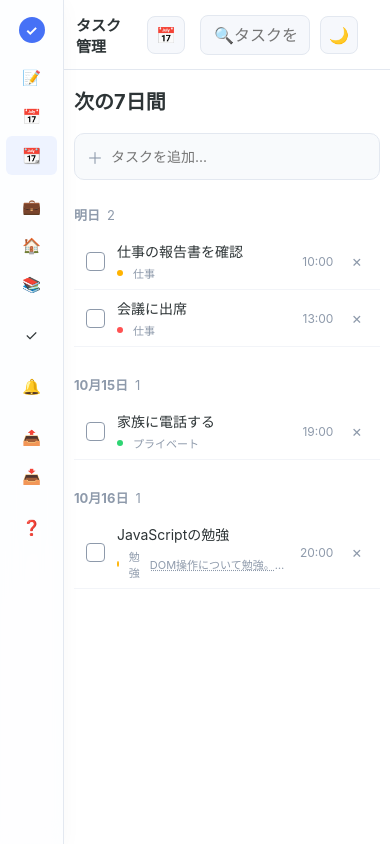
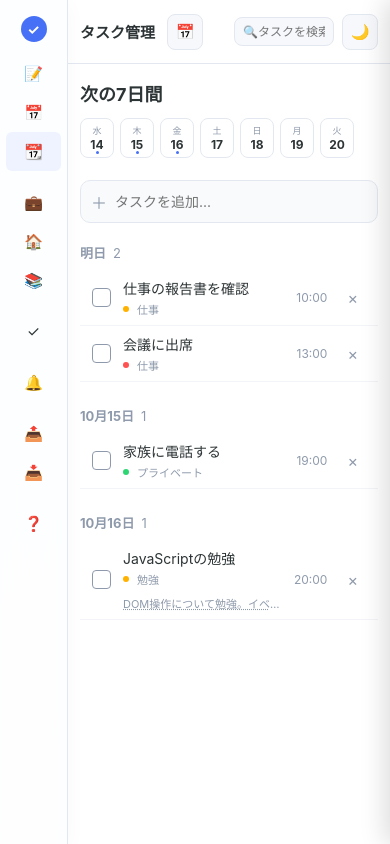
Before and after one commit to aaally-ux/Todo_app, a plain HTML site: page index.html in a window 390 px wide. Both pictures are taken after a click on the button "次の7日間". Drawn offline with Linux system fonts and the light colour scheme.

Commit message:
10.13.⑥

```diff
--- a/index.html
+++ b/index.html
@@ -117,9 +117,11 @@
       .app {
         display: flex;
         height: 100vh;
+        height: 100dvh;
         overflow: hidden;
         padding: 12px;
         gap: 12px;
+        position: relative;
       }
 
       /* =========================
@@ -140,6 +142,8 @@
         box-shadow: 0 4px 20px rgba(0, 0, 0, 0.03);
         overflow-y: auto;
         overflow-x: hidden;
+        transition: width 0.3s, padding 0.3s;
+        flex-shrink: 0;
       }
 
       .logo {
@@ -182,6 +186,7 @@
         color: var(--sub-text);
         font-size: 11px;
         font-weight: 600;
+        white-space: nowrap;
       }
 
       .nav-item {
@@ -261,14 +266,13 @@
 ========================= */
 
       .header {
-        height: 70px;
+        min-height: 64px;
+        padding: 10px 20px;
 
         display: flex;
         align-items: center;
         justify-content: space-between;
-        gap: 15px;
-
-        padding: 0 30px;
+        gap: 12px;
 
         background: var(--white);
         border-bottom: 1px solid var(--border);
@@ -280,12 +284,15 @@
       .header-left-group {
         display: flex;
         align-items: center;
-        gap: 16px;
+        gap: 12px;
+        min-width: 0;
+        flex-shrink: 1;
       }
 
       .header-title {
-        font-size: 19px;
+        font-size: 18px;
         font-weight: 700;
+        white-space: nowrap;
       }
 
       /* 「次の予定」ウィジェット */
@@ -296,12 +303,14 @@
         background: var(--primary-light);
         border: 1px solid rgba(70, 113, 246, 0.2);
         border-radius: 20px;
-        padding: 5px 14px;
+        padding: 5px 12px;
         font-size: 12px;
         color: var(--primary);
-        max-width: 260px;
+        max-width: 240px;
         cursor: pointer;
         transition: 0.15s;
+        flex-shrink: 1;
+        min-width: 0;
       }
 
       .header-upcoming:hover {
@@ -316,6 +325,7 @@
         padding: 2px 6px;
         border-radius: 10px;
         white-space: nowrap;
+        flex-shrink: 0;
       }
 
       .upcoming-content {
@@ -331,12 +341,12 @@
         background: var(--search-bg);
         border: 1px solid var(--border);
         border-radius: 8px;
-        width: 38px;
-        height: 38px;
+        width: 36px;
+        height: 36px;
         display: flex;
         align-items: center;
         justify-content: center;
-        font-size: 16px;
+        font-size: 15px;
         transition: 0.15s;
         color: var(--text);
         flex-shrink: 0;
@@ -346,6 +356,31 @@
         background: var(--primary-light);
         border-color: var(--primary);
         color: var(--primary);
+      }
+
+      .header-right {
+        display: flex;
+        align-items: center;
+        gap: 8px;
+        flex-shrink: 0;
+      }
+
+      .search {
+        width: 180px;
+        max-width: 100%;
+        padding: 8px 12px;
+        border: 1px solid var(--border);
+        border-radius: 8px;
+        outline: none;
+        background: var(--search-bg);
+        color: var(--text);
+        font-size: 13px;
+        transition: width 0.2s;
+      }
+
+      .search:focus {
+        border-color: var(--primary);
+        background: var(--white);
       }
 
       /* =========================
@@ -359,7 +394,7 @@
         align-items: center;
         justify-content: center;
         background: var(--modal-overlay);
-        z-index: 100;
+        z-index: 300;
       }
 
       .calendar-modal.show {
@@ -474,7 +509,7 @@
         align-items: center;
         justify-content: center;
         background: var(--modal-overlay);
-        z-index: 200;
+        z-index: 300;
       }
 
       .memo-modal.show {
@@ -534,8 +569,9 @@
         display: none;
         align-items: center;
         gap: 6px;
-        margin-left: 20px;
-        margin-right: auto;
+        overflow-x: auto;
+        padding-bottom: 4px;
+        max-width: 100%;
       }
 
       .week-strip.show {
@@ -555,6 +591,7 @@
         cursor: pointer;
         position: relative;
         transition: 0.15s;
+        flex-shrink: 0;
       }
 
       .week-strip-item:hover {
@@ -595,28 +632,6 @@
         background: white;
       }
 
-      .header-right {
-        display: flex;
-        align-items: center;
-        gap: 10px;
-        margin-right: 20px;
-      }
-
-      .search {
-        width: 240px;
-        padding: 9px 13px;
-        border: 1px solid var(--border);
-        border-radius: 8px;
-        outline: none;
-        background: var(--search-bg);
-        color: var(--text);
-      }
-
-      .search:focus {
-        border-color: var(--primary);
-        background: var(--white);
-      }
-
       /* =========================
    コンテンツ
 ========================= */
@@ -634,7 +649,7 @@
 
       .task-area {
         flex: 1;
-        padding: 28px 35px;
+        padding: 20px 24px;
         overflow-y: auto;
       }
 
@@ -642,16 +657,18 @@
         display: flex;
         align-items: center;
         justify-content: space-between;
+        gap: 12px;
         margin-bottom: 18px;
+        flex-wrap: wrap;
       }
 
       .page-title {
-        font-size: 24px;
+        font-size: 22px;
         font-weight: 700;
       }
 
       .page-subtitle {
-        margin-top: 5px;
+        margin-top: 4px;
         color: var(--sub-text);
         font-size: 13px;
         display: none;
@@ -661,10 +678,11 @@
       .delete-all-button {
         border: 1px solid var(--border);
         border-radius: 9px;
-        padding: 10px 17px;
+        padding: 8px 14px;
         background: var(--white);
         color: var(--sub-text);
         font-weight: 600;
+        font-size: 13px;
         display: none;
         transition: 0.15s;
       }
@@ -686,11 +704,11 @@
       .add-task {
         display: flex;
         gap: 10px;
-        margin-bottom: 25px;
+        margin-bottom: 20px;
         background: var(--add-bg);
         border: 1px solid var(--border);
         border-radius: 10px;
-        padding: 6px 12px;
+        padding: 8px 14px;
         align-items: center;
         transition: 0.2s;
         cursor: pointer;
@@ -723,7 +741,7 @@
         width: 100%;
         border: 0;
         outline: none;
-        padding: 8px 0;
+        padding: 6px 0;
         background: transparent;
         font-size: 14px;
         pointer-events: none;
@@ -735,14 +753,14 @@
 ========================= */
 
       .task-group {
-        margin-bottom: 28px;
+        margin-bottom: 24px;
       }
 
       .group-title {
         display: flex;
         align-items: center;
         gap: 7px;
-        margin-bottom: 9px;
+        margin-bottom: 8px;
         font-size: 13px;
         font-weight: 700;
         color: var(--sub-text);
@@ -761,7 +779,7 @@
         display: flex;
         align-items: center;
         gap: 12px;
-        min-height: 52px;
+        min-height: 50px;
         padding: 8px 12px;
         border-bottom: 1px solid var(--task-border);
         background: transparent;
@@ -841,17 +859,18 @@
       .task-meta {
         display: flex;
         align-items: center;
-        gap: 10px;
-        margin-top: 4px;
+        gap: 8px;
+        margin-top: 3px;
         color: var(--sub-text);
         font-size: 11px;
+        flex-wrap: wrap;
       }
 
       .task-memo-preview {
         overflow: hidden;
         text-overflow: ellipsis;
         white-space: nowrap;
-        max-width: 250px;
+        max-width: 200px;
         cursor: pointer;
         color: var(--sub-text);
         text-decoration: underline dotted;
@@ -865,6 +884,7 @@
         width: 6px;
         height: 6px;
         border-radius: 50%;
+        flex-shrink: 0;
       }
 
       .priority.high {
@@ -882,6 +902,7 @@
       .task-time {
         color: var(--sub-text);
         font-size: 12px;
+        flex-shrink: 0;
       }
 
       .delete-task {
@@ -890,6 +911,8 @@
         background: transparent;
         opacity: 0;
         transition: 0.15s;
+        padding: 4px 8px;
+        font-size: 16px;
       }
 
       .task:hover .delete-task {
@@ -901,20 +924,37 @@
       }
 
       /* =========================
-   詳細パネル
-========================= */
+   詳細パネル＆オーバーレイ
+========================= */
+
+      .detail-overlay {
+        display: none;
+        position: fixed;
+        inset: 0;
+        background: var(--modal-overlay);
+        z-index: 140;
+        opacity: 0;
+        transition: opacity 0.25s ease;
+      }
+
+      .detail-overlay.show {
+        display: block;
+        opacity: 1;
+      }
 
       .detail {
         width: var(--detail-width);
         background: var(--white);
         border-left: 1px solid var(--border);
-        padding: 24px 28px;
+        padding: 20px 22px;
         overflow-y: auto;
         display: flex;
         flex-direction: column;
         transition:
           background 0.3s,
-          border-color 0.3s;
+          border-color 0.3s,
+          transform 0.25s ease;
+        flex-shrink: 0;
       }
 
       .detail-body {
@@ -936,7 +976,7 @@
         display: flex;
         justify-content: space-between;
         align-items: center;
-        margin-bottom: 20px;
+        margin-bottom: 18px;
       }
 
       .detail-header h2 {
@@ -948,23 +988,25 @@
         border: 0;
         background: transparent;
         color: var(--sub-text);
-        font-size: 18px;
+        font-size: 20px;
+        padding: 4px 8px;
+        cursor: pointer;
       }
 
       .detail-title {
         width: 100%;
-        padding: 10px 0;
+        padding: 8px 0;
         border: 0;
         border-bottom: 1px solid var(--border);
         outline: none;
-        font-size: 17px;
+        font-size: 16px;
         font-weight: 600;
         background: transparent;
         color: var(--text);
       }
 
       .detail-row {
-        padding: 14px 0;
+        padding: 12px 0;
         border-bottom: 1px solid var(--task-border);
       }
 
@@ -1026,7 +1068,7 @@
 
       .detail textarea {
         width: 100%;
-        min-height: 140px;
+        min-height: 120px;
         resize: vertical;
         border: 1px solid var(--border);
         border-radius: 6px;
@@ -1052,7 +1094,7 @@
 
       .save-detail-btn {
         flex: 1;
-        padding: 11px;
+        padding: 10px;
         border: 0;
         border-radius: 8px;
         font-weight: 600;
@@ -1071,25 +1113,56 @@
 ========================= */
 
       .empty {
-        padding: 50px 20px;
+        padding: 40px 20px;
         text-align: center;
         color: var(--sub-text);
       }
 
-      /* =========================
-   スマホ対応メディアクエリ
-========================= */
-
+      /* =========================================================
+   レスポンシブ（画面分割・タブレット・画面幅短縮時の最適化）
+========================================================= */
+
+      /* 画面を半分にした時（1024px以下）のレイアウト調整 */
+      @media (max-width: 1024px) {
+        .sidebar {
+          width: 68px;
+          padding: 12px 6px;
+        }
+
+        .logo {
+          justify-content: center;
+          padding: 4px 0 12px;
+        }
+
+        .logo-text,
+        .sidebar-title,
+        .nav-text,
+        .nav-count {
+          display: none;
+        }
+
+        .nav-item {
+          justify-content: center;
+          padding: 10px 0;
+        }
+
+        .header-upcoming {
+          max-width: 160px;
+        }
+
+        .search {
+          width: 130px;
+        }
+      }
+
+      /* 画面幅900px以下（画面を細めに半分分割した場合） */
       @media (max-width: 900px) {
         .app {
           padding: 0;
           gap: 0;
-          height: 100dvh;
         }
 
         .sidebar {
-          width: 64px;
-          padding: 12px 6px;
           border-radius: 0;
           border-top: 0;
           border-bottom: 0;
@@ -1101,51 +1174,32 @@
           border: 0;
         }
 
-        .logo {
-          justify-content: center;
-          padding: 5px 0 15px;
-        }
-
-        .logo-text,
-        .nav-text,
-        .sidebar-title,
-        .nav-count {
-          display: none;
-        }
-
-        .nav-item {
-          justify-content: center;
-          padding: 10px 0;
-        }
-
+        /* 詳細パネルをドロワー化 */
         .detail {
-          display: none;
           position: fixed;
-          inset: 0;
-          width: 100%;
-          height: 100%;
+          top: 0;
+          right: 0;
+          bottom: 0;
+          width: 320px;
+          max-width: 85vw;
           z-index: 150;
-          border-left: none;
-          border-radius: 0;
-          padding: 20px;
+          box-shadow: -4px 0 25px rgba(0, 0, 0, 0.15);
+          transform: translateX(100%);
         }
 
         .detail.mobile-show {
-          display: flex;
-        }
-
-        .task-area {
-          padding: 20px 16px;
-        }
-
-        .search {
-          width: 140px;
-        }
-      }
-
-      @media (max-width: 600px) {
+          transform: translateX(0);
+        }
+
+        .delete-task {
+          opacity: 1;
+        }
+      }
+
+      /* 画面幅640px以下（完全なスマホ・狭いウィンドウ幅） */
+      @media (max-width: 640px) {
         .header {
-          padding: 0 12px;
+          padding: 8px 12px;
         }
 
         .header-title {
@@ -1157,28 +1211,26 @@
         }
 
         .search {
-          width: 110px;
+          width: 100px;
+          font-size: 12px;
+          padding: 6px 8px;
         }
 
         .task-area {
-          padding: 16px 10px;
+          padding: 16px 12px;
         }
 
         .page-title {
-          font-size: 20px;
-        }
-
-        .week-strip {
-          display: none !important;
+          font-size: 18px;
+        }
+
+        .week-strip-item {
+          width: 34px;
+          height: 40px;
         }
 
         .add-task {
-          flex-direction: column;
-          align-items: stretch;
-        }
-
-        .delete-task {
-          opacity: 1;
+          padding: 6px 10px;
         }
       }
     </style>
@@ -1399,6 +1451,9 @@
 
             <div id="taskList"></div>
           </section>
+
+          <!-- オーバーレイ（モバイル・ハーフスクリーン時用） -->
+          <div class="detail-overlay" id="detailOverlay"></div>
 
           <!-- =====================
            詳細
@@ -2309,6 +2364,7 @@
 
         if (window.innerWidth <= 900) {
           document.getElementById("detailPanel").classList.add("mobile-show");
+          document.getElementById("detailOverlay").classList.add("show");
         }
       }
 
@@ -2478,6 +2534,7 @@
         selectedTaskId = null;
         const panel = document.getElementById("detailPanel");
         panel.classList.remove("mobile-show");
+        document.getElementById("detailOverlay").classList.remove("show");
         panel.innerHTML = `
     <div class="detail-empty">
       タスクを選択すると<br>
@@ -2485,6 +2542,8 @@
     </div>
   `;
       }
+
+      document.getElementById("detailOverlay").addEventListener("click", closeDetailPanel);
 
       /* =========================
    クイック追加欄をクリックして新規作成
@@ -2514,6 +2573,7 @@
 
         if (window.innerWidth <= 900) {
           document.getElementById("detailPanel").classList.add("mobile-show");
+          document.getElementById("detailOverlay").classList.add("show");
         }
 
         const saveBtn = document.getElementById("saveDetailBtn");
```
